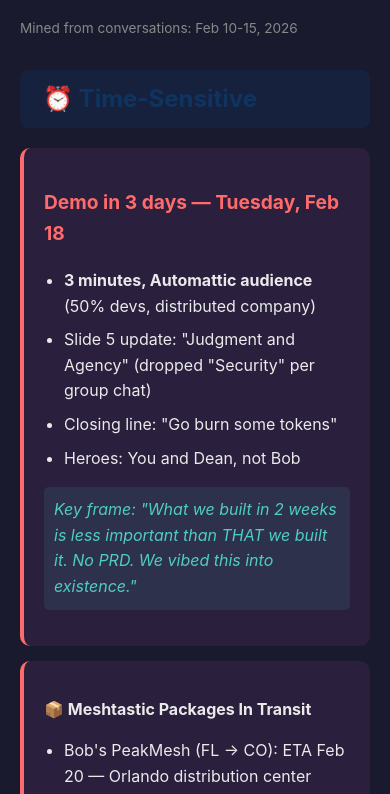
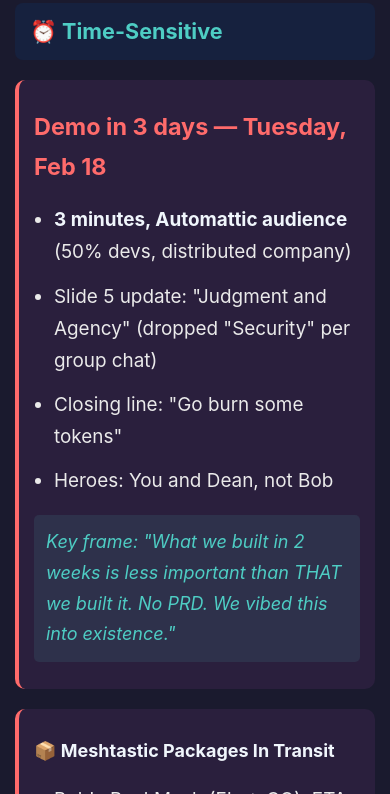
Before and after one commit to joesbobclaw/refocus, a plain HTML site: page digests/2026-02-15.html in a window 390 px wide. Shown: the part 199-993 px from the top of the page. Drawn offline with Linux system fonts and the light colour scheme.

Commit message:
Improve mobile typography and layout

```diff
--- a/digests/2026-02-15.html
+++ b/digests/2026-02-15.html
@@ -1,24 +1,45 @@
 <!DOCTYPE html>
-<html>
+<html lang="en">
 <head>
   <meta charset="UTF-8">
-  <title>🧠 Joe's Brain - February 15, 2026</title>
+  <meta name="viewport" content="width=device-width, initial-scale=1.0">
+  <title>🧠 Refocus - February 15, 2026</title>
   <style>
-    body { font-family: -apple-system, BlinkMacSystemFont, 'Segoe UI', sans-serif; max-width: 700px; margin: 40px auto; padding: 20px; background: #1a1a2e; color: #eaeaea; line-height: 1.6; }
-    h1 { color: #e94560; border-bottom: 2px solid #e94560; padding-bottom: 10px; }
-    h2 { color: #0f3460; background: #16213e; padding: 10px 15px; border-radius: 8px; margin-top: 30px; }
-    h2::before { content: ''; margin-right: 8px; }
-    .section { background: #16213e; padding: 20px; border-radius: 10px; margin: 15px 0; border-left: 4px solid #e94560; }
+    body {
+      font-family: -apple-system, BlinkMacSystemFont, 'Segoe UI', sans-serif;
+      max-width: 700px;
+      margin: 40px auto;
+      padding: 20px;
+      background: #1a1a2e;
+      color: #eaeaea;
+      line-height: 1.7;
+      font-size: 17px;
+    }
+    h1 { color: #e94560; border-bottom: 2px solid #e94560; padding-bottom: 15px; font-size: 1.8em; }
+    h2 { color: #4ecdc4; background: #16213e; padding: 12px 18px; border-radius: 8px; margin-top: 35px; font-size: 1.3em; }
+    .section { background: #16213e; padding: 20px; border-radius: 10px; margin: 20px 0; border-left: 4px solid #e94560; }
     .urgent { border-left-color: #ff6b6b; background: #2a1f3d; }
     .theme { border-left-color: #4ecdc4; }
     .pending { border-left-color: #ffd93d; }
-    .person { display: inline-block; background: #0f3460; padding: 3px 10px; border-radius: 15px; margin: 3px; font-size: 0.9em; }
-    .project { display: inline-block; background: #533483; padding: 3px 10px; border-radius: 15px; margin: 3px; font-size: 0.9em; }
+    .person { display: inline-block; background: #0f3460; padding: 5px 12px; border-radius: 15px; margin: 4px; font-size: 0.95em; }
+    .project { display: inline-block; background: #533483; padding: 5px 12px; border-radius: 15px; margin: 4px; font-size: 0.95em; }
     ul { padding-left: 20px; }
-    li { margin: 8px 0; }
-    .date { color: #888; font-size: 0.85em; }
-    .insight { font-style: italic; color: #4ecdc4; margin-top: 10px; padding: 10px; background: rgba(78, 205, 196, 0.1); border-radius: 5px; }
-    .countdown { font-size: 1.2em; color: #ff6b6b; font-weight: bold; }
+    li { margin: 10px 0; font-size: 1em; }
+    .date { color: #888; font-size: 0.9em; }
+    .insight { font-style: italic; color: #4ecdc4; margin-top: 12px; padding: 12px; background: rgba(78, 205, 196, 0.1); border-radius: 5px; font-size: 1em; }
+    .countdown { font-size: 1.3em; color: #ff6b6b; font-weight: bold; }
+    p { margin: 12px 0; }
+    strong { color: #f0f6fc; }
+    footer { margin-top: 40px; text-align: center; color: #666; font-size: 0.9em; }
+    footer a { color: #e94560; }
+
+    @media (max-width: 600px) {
+      body { padding: 15px; margin: 20px auto; font-size: 18px; }
+      h1 { font-size: 1.6em; }
+      h2 { font-size: 1.2em; padding: 10px 15px; }
+      .section { padding: 15px; }
+      li { font-size: 1.05em; margin: 12px 0; }
+    }
   </style>
 </head>
 <body>
@@ -132,10 +153,9 @@
     <p class="insight">You're not just building an assistant. You're building a system that survives you stepping away.</p>
   </div>
 
-  <p style="text-align: center; margin-top: 40px; color: #666;">
-    —<br>
-    Mined from your own conversations<br>
-    🤖 Bob
-  </p>
+  <footer>
+    <p><a href="../">← All Refocus Digests</a></p>
+    <p>Mined from your own conversations<br>🤖 Bob</p>
+  </footer>
 </body>
 </html>
```
